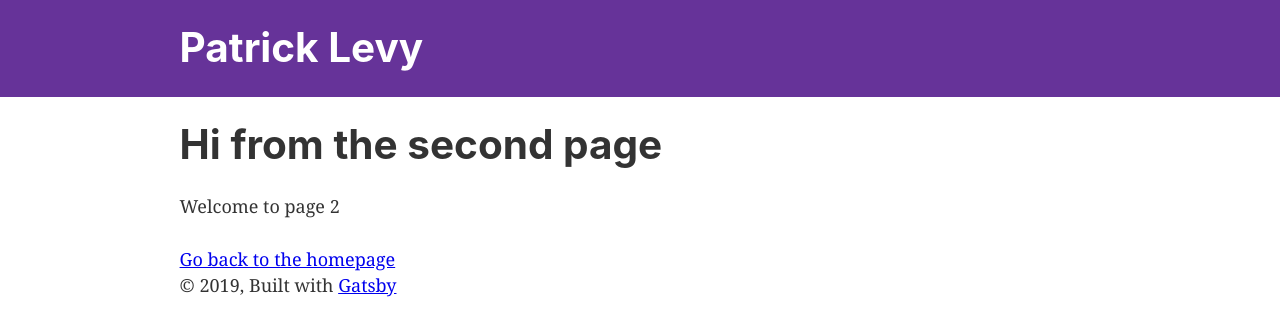
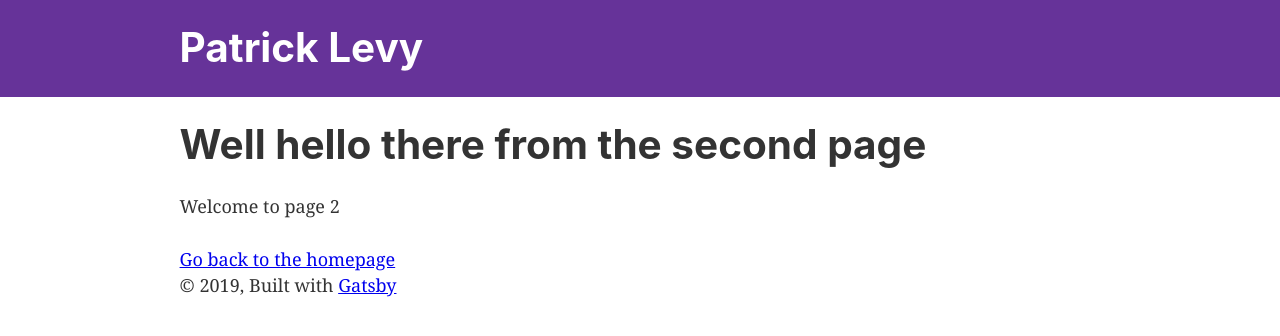
Before and after one commit to PatrickLevy/levy-website-gatsby, a Gatsby site: page /page-2 in a window 1280 px wide. Built offline with nearby package versions, Linux system fonts and the light colour scheme; Gatsby itself is replaced by a stand-in of ours.

Commit message:
Test updates from push to master.

```diff
--- a/package.json
+++ b/package.json
@@ -42,5 +42,6 @@
   },
   "bugs": {
     "url": "https://github.com/gatsbyjs/gatsby/issues"
-  }
+  },
+  "homepage": "https://patricklevy.github.io/levy-website-gatsby"
 }
--- a/src/pages/page-2.js
+++ b/src/pages/page-2.js
@@ -7,7 +7,7 @@ import SEO from "../components/seo"
 const SecondPage = () => (
   <Layout>
     <SEO title="Page two" />
-    <h1>Hi from the second page</h1>
+    <h1>Well hello there from the second page</h1>
     <p>Welcome to page 2</p>
     <Link to="/">Go back to the homepage</Link>
   </Layout>
```
